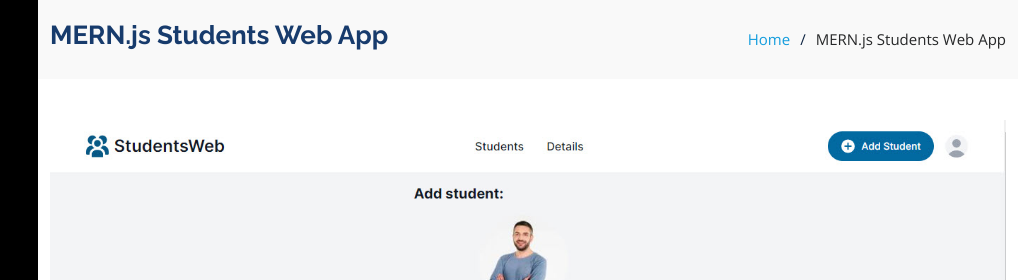
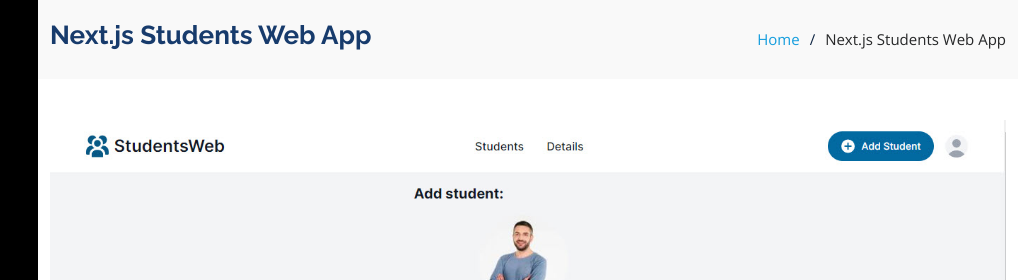
Before and after one commit to chavus/sjn_portafolio, a plain HTML site: page portfolio-details-students.html in a window 1280 px wide. Shown: the top 280 px of the page, 262-1280 px from the left. Drawn offline with nearby package versions, Linux system fonts and the light colour scheme.

Commit message:
Fixed typo in students app profile

```diff
--- a/portfolio-details-students.html
+++ b/portfolio-details-students.html
@@ -72,10 +72,10 @@
       <div class="container">
 
         <div class="d-flex justify-content-between align-items-center">
-          <h2 style="color: #173b6c; font-weight: 800;">MERN.js Students Web App</h2>
+          <h2 style="color: #173b6c; font-weight: 800;">Next.js Students Web App</h2>
           <ol>
             <li><a href="index.html">Home</a></li>
-            <li>MERN.js Students Web App</li>
+            <li>Next.js Students Web App</li>
           </ol>
         </div>
 
```
